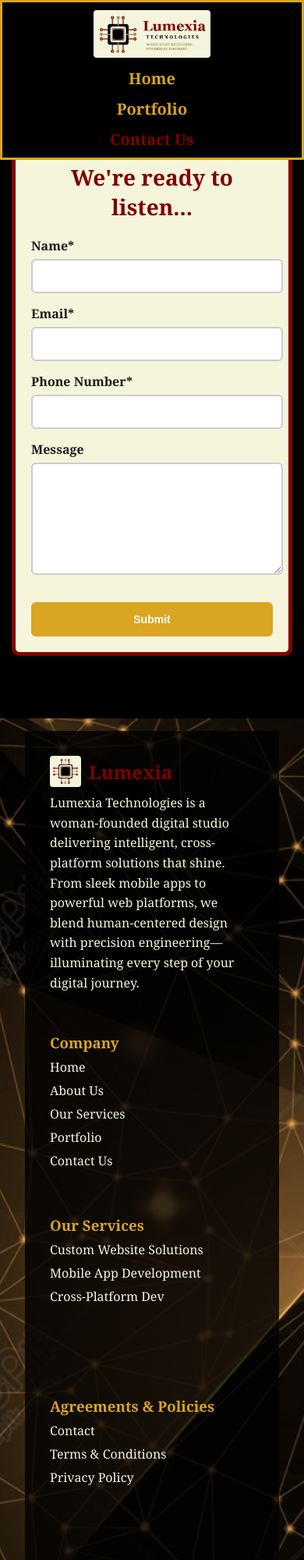
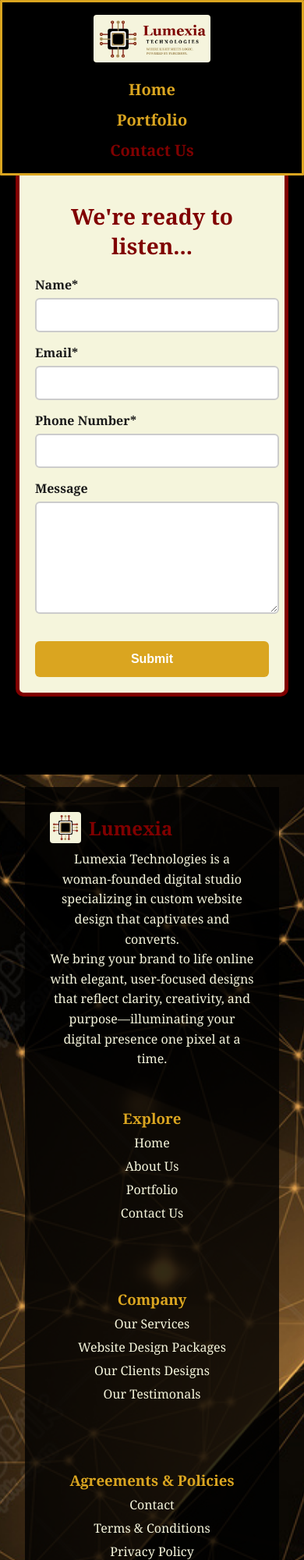
Before and after one commit to MoniqueWoodson2/Lumexia-Technologies, a plain HTML site: page contact.html in a window 390 px wide. Shown: the top 2000 px of the page at 78% size. Drawn offline with nearby package versions, Linux system fonts and the light colour scheme; no server answers.

Commit message:
“WebDesign1”

```diff
--- a/contact.html
+++ b/contact.html
@@ -50,7 +50,7 @@
 
   </main>
 
-  <!-- Footer -->
+<!--Footer Section-->
 <footer class="footer">
   <div class="footer-overlay">
     <div class="footer-sections">
@@ -59,27 +59,28 @@
               <img src="Images/Lumexia Technologies2.PNG" alt="Lumexia Logo Small" />
               <h2>Lumexia</h2>
             </div>
-              <p>Lumexia Technologies is a woman-founded digital studio delivering intelligent, cross-platform solutions that shine. <br>From sleek mobile apps to powerful web platforms, we blend human-centered design with precision engineering—
-                illuminating every step of your digital journey.</p>
+            <p>
+              Lumexia Technologies is a woman-founded digital studio specializing in custom website design that captivates and converts. <br>We bring your brand to life online with elegant, user-focused designs that reflect clarity, creativity, and purpose—illuminating your digital presence one pixel at a time.
+            </p>
       </div>
 
       <div>
-          <h3>Company</h3>
+        <h3>Explore</h3>
         <ul>
           <li><a href="index.html">Home</a></li>
           <li><a href="#about">About Us</a></li>
-            <li><a href="#services">Our Services</a></li>
           <li><a href="portfolio.html">Portfolio</a></li>
           <li><a href="contact.html">Contact Us</a></li>
         </ul>
       </div>
 
       <div>
-          <h3>Our Services</h3>
+        <h3>Company</h3>
         <ul>
-            <li><a href="index.html?modal=website-modal#services">Custom Website Solutions</a></li>
-            <li><a href="index.html?modal=mobile-modal#services">Mobile App Development</a></li>
-            <li><a href="index.html?modal=cross-modal#services">Cross-Platform Dev</a></li>
+          <li><a href="services.html">Our Services</a></li>
+          <li><a href="packages.html">Website Design Packages</a></li>
+          <li><a href="webdesigns.html">Our Clients Designs</a></li>
+          <li><a href="reviews.html">Our Testimonals</a></li>
       </ul>
       </div>
 
--- a/portfolio-styles.css
+++ b/portfolio-styles.css
@@ -632,11 +632,23 @@ ul.nav li.active a {
 
 
 
-/* =====================================
-   RESPONSIVE STYLES
-===================================== */
+    /* ===============================
+    MEDIA QUERIES
+ =============================== */
 
-@media (max-width: 768px) {
+ /* Responsive for Tablets and Phones (480px to 1024px) */
+ @media (max-width: 1024px) {
+  body {
+    margin-top: 150px; /* Ensures full header height is respected */
+    overflow-x: hidden;
+  }
+
+  header {
+    flex-direction: column;
+    align-items: stretch;
+    padding: 1rem;
+  }
+
   .nav-container {
     flex-direction: column;
     align-items: center;
@@ -721,36 +733,25 @@ ul.nav li.active a {
     font-size: 16px;
   }
 
+  .footer-sections {
+    flex-direction: column;
+    align-items: center;
+    gap: 2rem;
+  }
+
+  .footer-sections > div {
+    width: 100%;
+    text-align: center;
+  }
+
+  .footer-intro {
+    text-align: center;
+  }
+
   #backToTop {
     bottom: 20px;
     right: 20px;
-  }
+
+ }
+
 }
-
-@media (max-width: 480px) {
-  .nav-container {
-    gap: 0.5rem;
-  }
-
-  .about-me-photo img {
-    width: 120px;
-    height: 120px;
-  }
-
-  .project-buttons a {
-    font-size: 14px;
-    padding: 8px 12px;
-  }
-
-  .tech-card {
-    padding: 16px;
-  }
-
-  .contact-section {
-    padding: 40px 15px;
-  }
-
-  .submit-button {
-    font-size: 14px;
-  }
-}
```
Also changed, not shown: eternalease.html (+9 -8 lines), portfolio.html (+17 -16 lines), stayontask.html (+9 -8 lines). Lines whose indentation alone changed are shown as unchanged.
